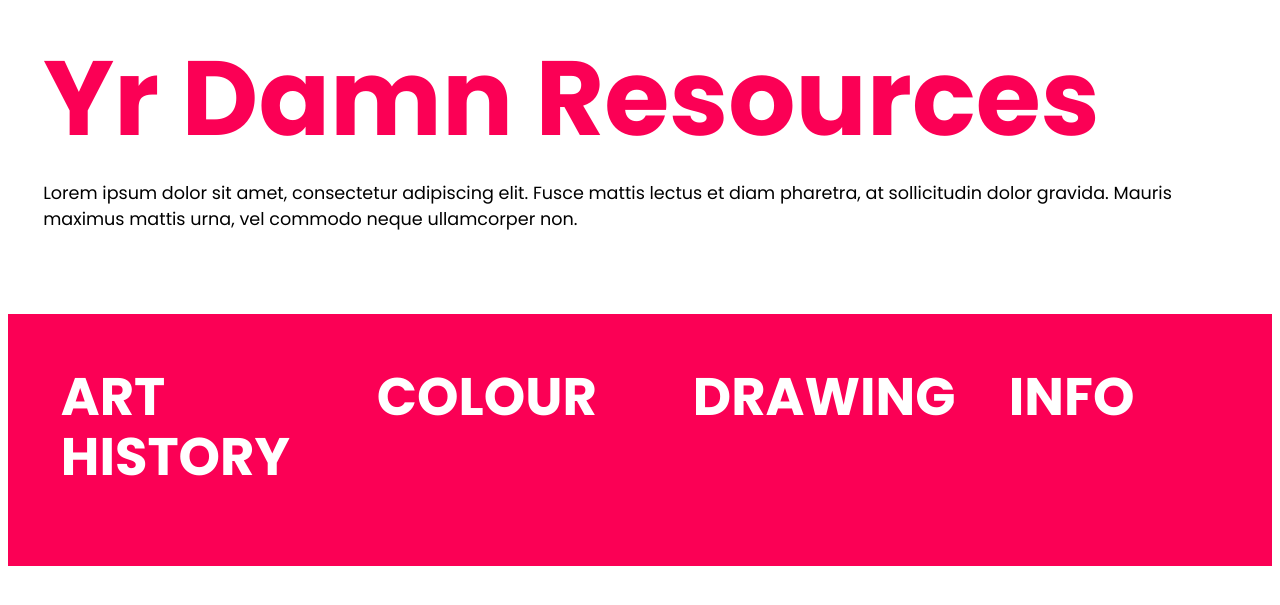
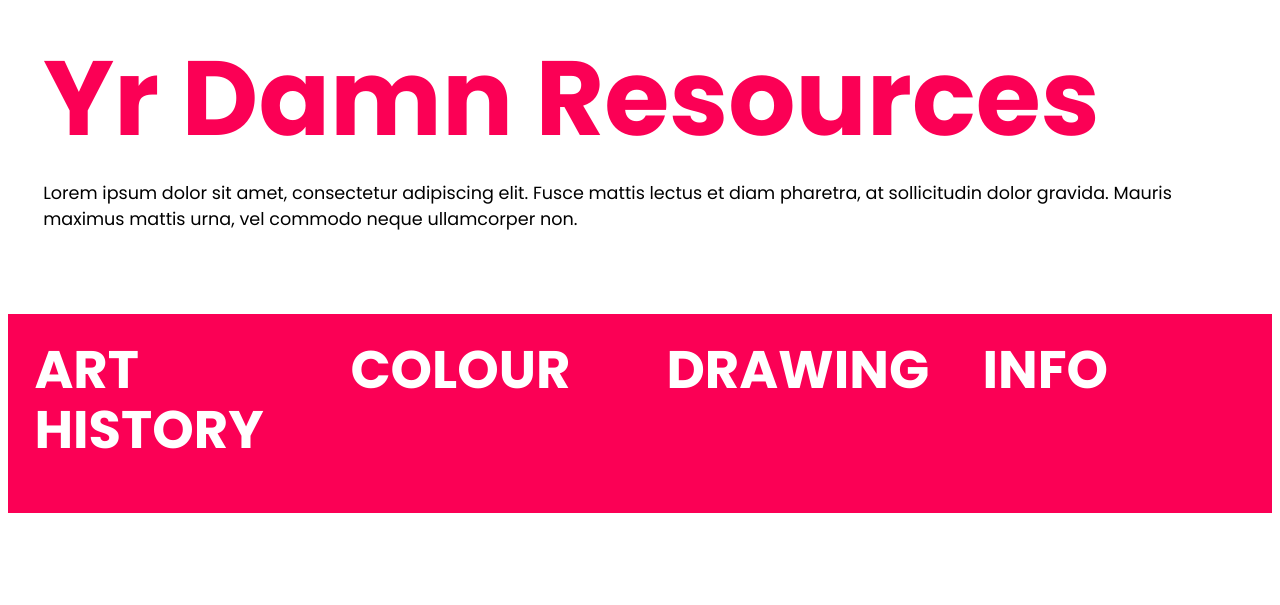
Before and after one commit to sky-bones/yr-damn-resources, a Jekyll site: the page built from index.html, in a window 1280 px wide. Shown: the top 605 px of the page. Built offline with Jekyll 4.4.1, drawn with Linux system fonts in a browser that asks for light colours.

Commit message:
difficulties

```diff
--- a/_layouts/default.html
+++ b/_layouts/default.html
@@ -25,9 +25,6 @@
 
 
 
-
-
-
 <footer>
 </footer>
 
--- a/_layouts/landing.html
+++ b/_layouts/landing.html
@@ -5,22 +5,21 @@ layout: default
 
 <div class="grid">
 
-<div class="category unit unit-xs-1 unit-s-1 unit-m-1-2 unit-l-1-4 island">
+<div class="category unit unit-xs-1 unit-s-1 unit-m-1-2 unit-l-1-4">
 <p class="category-type island">ART HISTORY</p>
-
 </div>
 
-<div class="category unit unit-xs-1 unit-s-1 unit-m-1-2 unit-l-1-4 island">
+<div class="category unit unit-xs-1 unit-s-1 unit-m-1-2 unit-l-1-4">
 <p class="category-type island">COLOUR</p>
 </div>
 
 
-<div class="category unit unit-xs-1 unit-s-1 unit-m-1-2 unit-l-1-4 island">
+<div class="category unit unit-xs-1 unit-s-1 unit-m-1-2 unit-l-1-4">
 <p class="category-type island">DRAWING</p>
 </div>
 
 
-<div class="category unit unit-xs-1 unit-s-1 unit-m-1-2 unit-l-1-4 island">
+<div class="category unit unit-xs-1 unit-s-1 unit-m-1-2 unit-l-1-4">
 <p class="category-type island">INFO</p>
 </div>
 
--- a/scss/_mixins.scss
+++ b/scss/_mixins.scss
@@ -1,6 +1,4 @@
 @mixin category {
-  background-color: $pink;
-  margin-top: 20px;
 
 }
 
--- a/scss/style.scss
+++ b/scss/style.scss
@@ -1,6 +1,6 @@
 @import 'base';
 @import 'mixins';
+@import 'components/grid';
 @import 'components/main';
-@import 'components/grid';
 @import 'components/type';
 @import url(https://fonts.googleapis.com/css?family=Poppins:400,700);
```
Also changed, not shown: scss/components/_main.scss (+6 -3 lines).
